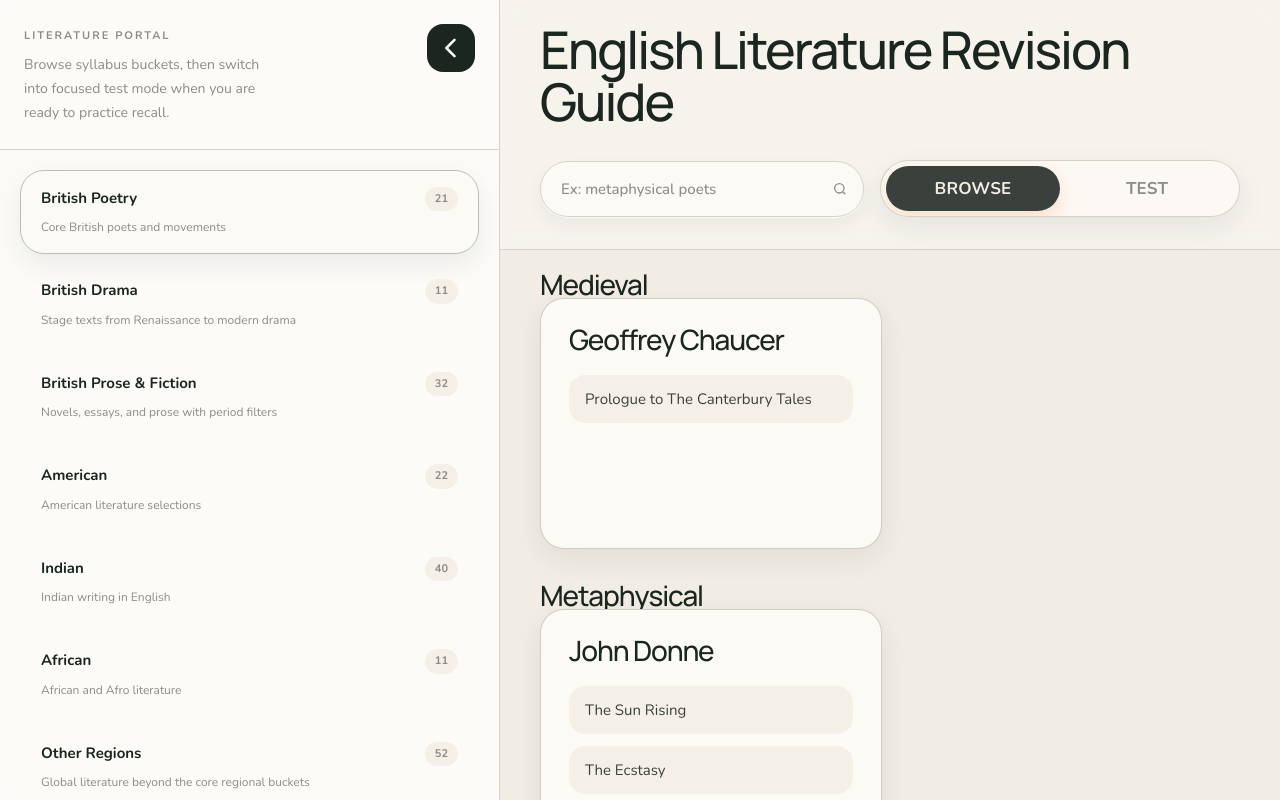
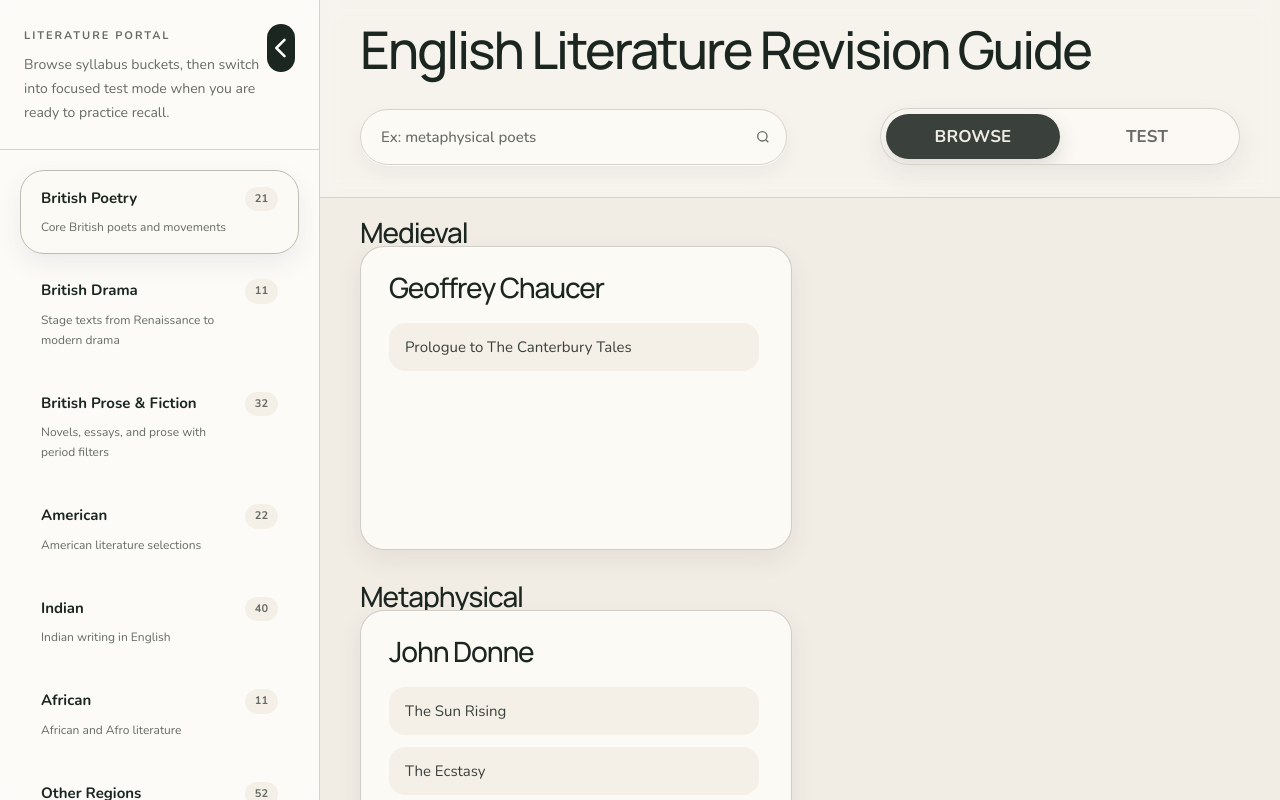
Before and after one commit to hereisramana/literature-portal, a Next.js app: page / in a window 1280 px wide. Built offline with nearby package versions, Linux system fonts and the light colour scheme.

Commit message:
fix card layout

```diff
--- a/app/globals.css
+++ b/app/globals.css
@@ -8,7 +8,7 @@
   --color-bg-accent-soft: #e8e4da;
 
   --color-text-primary: #3a403b;
-  --color-text-secondary: #8c8c87;
+  --color-text-secondary: #666b66;
   --color-text-strong: #1c2621;
 
   --color-border-subtle: #d7d1c7;
@@ -17,8 +17,8 @@
   --color-accent-strong: #1c2621;
   --color-neutral-cool: #bfbcb4;
 
-  --shadow-soft: 0 10px 28px rgba(28, 38, 33, 0.08);
-  --shadow-medium: 0 20px 48px rgba(28, 38, 33, 0.14);
+  --shadow-soft: 0 10px 24px rgba(58, 64, 59, 0.08);
+  --shadow-medium: 0 18px 40px rgba(58, 64, 59, 0.14);
   --shadow-inset: inset 0 1px 0 rgba(255, 255, 255, 0.82);
   --highlight-soft: inset 0 1px 0 rgba(255, 255, 255, 0.62);
 
--- a/app/page.js
+++ b/app/page.js
@@ -173,7 +173,7 @@ export default function Page() {
     <div className="flex h-screen overflow-hidden bg-[var(--color-bg-primary)]">
       <div
         className={`hidden h-full border-r border-[var(--divider-color)] bg-[rgba(255,255,255,0.42)] transition-[width] duration-300 lg:block ${
-          desktopSidebarCollapsed ? "w-[72px]" : "w-[440px] xl:w-[500px]"
+          desktopSidebarCollapsed ? "w-[72px]" : "w-[320px]"
         }`}
       >
         <Sidebar
@@ -265,11 +265,7 @@ export default function Page() {
                   </h2>
                   <div
                     className={`grid grid-cols-1 gap-4 md:grid-cols-2 ${
-                      mode === "test"
-                        ? "xl:grid-cols-2"
-                        : desktopSidebarCollapsed
-                        ? "xl:grid-cols-3"
-                        : "2xl:grid-cols-3"
+                      desktopSidebarCollapsed ? "xl:grid-cols-3" : "2xl:grid-cols-3"
                     }`}
                   >
                     {authors.map((author, index) => (
--- a/components/cards/AuthorCardBrowse.jsx
+++ b/components/cards/AuthorCardBrowse.jsx
@@ -1,6 +1,6 @@
 export default function AuthorCardBrowse({ author, onOpenModal }) {
   return (
-    <article className="card flex min-h-[251px] flex-col px-7 py-6 transition duration-200 hover:-translate-y-1 hover:shadow-[var(--shadow-medium)]">
+    <article className="card flex h-[304px] flex-col overflow-hidden px-7 py-6 transition duration-200 hover:-translate-y-1 hover:shadow-[var(--shadow-medium)]">
       <button
         onClick={() => onOpenModal?.(author.author, "")}
         className="w-fit text-left"
@@ -10,7 +10,7 @@ export default function AuthorCardBrowse({ author, onOpenModal }) {
         </h2>
       </button>
 
-      <ul className="mt-5 space-y-3">
+      <ul className="scrollbar-thin mt-5 flex-1 space-y-3 overflow-y-auto pr-1">
         {author.works?.map((work, index) => (
           <li key={index}>
             <button
--- a/components/cards/AuthorCardTest.jsx
+++ b/components/cards/AuthorCardTest.jsx
@@ -6,24 +6,26 @@ export default function AuthorCardTest({
   confidence,
 }) {
   return (
-    <article className="card flex min-h-[251px] flex-col overflow-hidden px-8 py-7 text-center transition duration-200 hover:-translate-y-1 hover:shadow-[var(--shadow-medium)]">
-      <div className="mx-auto flex h-16 w-16 items-center justify-center rounded-[20px] bg-[var(--color-bg-accent-soft)] text-[24px] font-extrabold text-[var(--color-accent-strong)] shadow-[0_10px_24px_rgba(255,154,87,0.14)]">
-        T
-      </div>
-
-      <div className="mt-6">
-        <h2 className="mx-auto max-w-[18ch] text-[28px] leading-[1.15]">
+    <article className="card flex h-[304px] flex-col overflow-hidden px-7 py-6 transition duration-200 hover:-translate-y-1 hover:shadow-[var(--shadow-medium)]">
+      <div>
+        <h2 className="max-w-[18ch] text-[28px] leading-[1.15]">
           {author.author}
         </h2>
       </div>
 
-      <div className="mt-auto pt-6">
-        <p className="text-sm text-[var(--text-muted-color)]">
-          {confidence || "New"}
-        </p>
+      <div className="mt-5 flex flex-1 flex-col justify-between">
+        <div className="rounded-2xl bg-[var(--color-bg-raised)] px-4 py-4">
+          <p className="text-sm text-[var(--text-muted-color)]">Confidence</p>
+          <p className="mt-2 text-[15px] font-semibold text-[var(--text-body-color)]">
+            {confidence || "New"}
+          </p>
+          <p className="mt-3 text-sm leading-6 text-[var(--text-muted-color)]">
+            Open a focused study session for this author.
+          </p>
+        </div>
         <button
           onClick={() => onStartTest?.(author)}
-          className="mt-5 rounded-full bg-[var(--button-primary-bg)] px-5 py-3 text-sm font-semibold text-[var(--button-primary-text)] shadow-[0_10px_22px_rgba(255,154,87,0.25)]"
+          className="mt-5 w-full rounded-full bg-[var(--button-primary-bg)] px-5 py-3 text-sm font-semibold text-[var(--button-primary-text)] shadow-[0_10px_22px_rgba(58,64,59,0.16)]"
         >
           Start Test
         </button>
--- a/components/layout/ModeToggle.jsx
+++ b/components/layout/ModeToggle.jsx
@@ -17,7 +17,7 @@ export default function ModeToggle({ mode, setMode }) {
           transition-all duration-200
           ${
             mode === "browse"
-              ? "bg-[var(--button-primary-bg)] text-[var(--button-primary-text)] shadow-[0_8px_20px_rgba(255,154,87,0.28)]"
+              ? "bg-[var(--button-primary-bg)] text-[var(--button-primary-text)] shadow-[0_8px_20px_rgba(58,64,59,0.16)]"
               : "text-[var(--text-muted-color)] hover:text-[var(--text-heading-color)]"
           }
         `}
@@ -33,7 +33,7 @@ export default function ModeToggle({ mode, setMode }) {
           transition-all duration-200
           ${
             mode === "test"
-              ? "bg-[var(--button-primary-bg)] text-[var(--button-primary-text)] shadow-[0_8px_20px_rgba(255,154,87,0.28)]"
+              ? "bg-[var(--button-primary-bg)] text-[var(--button-primary-text)] shadow-[0_8px_20px_rgba(58,64,59,0.16)]"
               : "text-[var(--text-muted-color)] hover:text-[var(--text-heading-color)]"
           }
         `}
```
